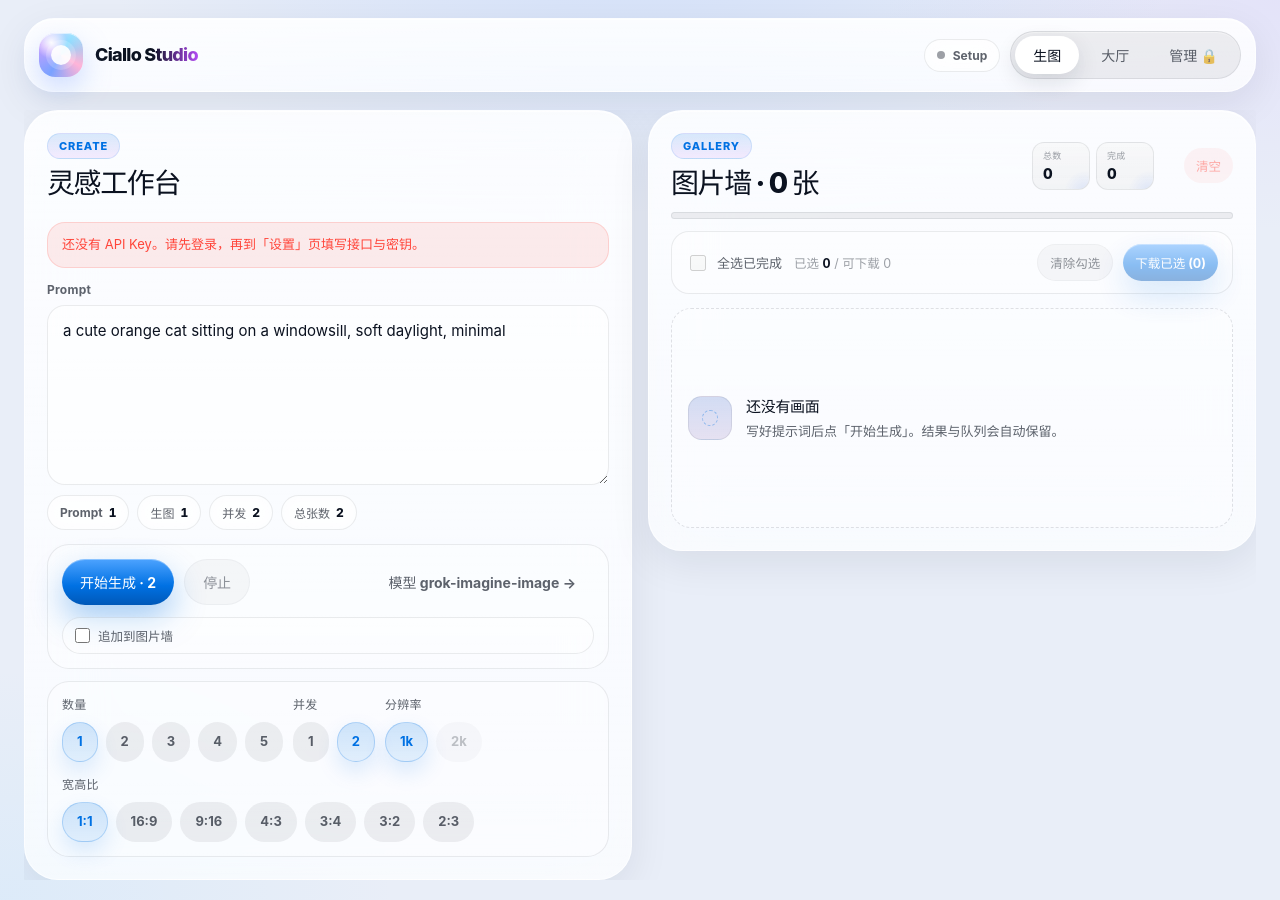
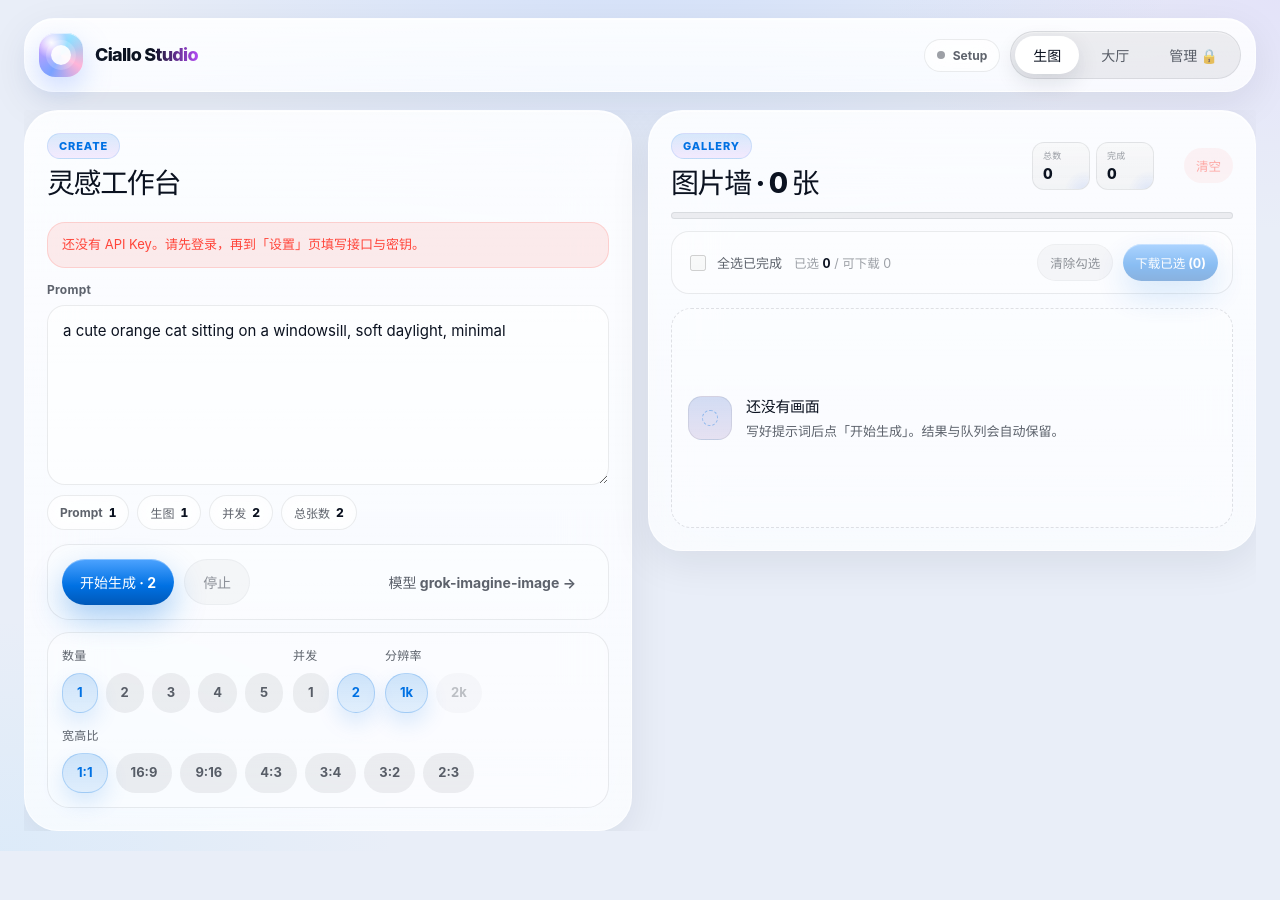
Before and after one commit to MurasameCyan/CialloStudio, a React (Vite) app: page / in a window 1280 px wide. After the commit the page ends 851 px from the top, so only its background shows below. Built offline with nearby package versions, Linux system fonts and the light colour scheme.

Commit message:
ui: remove append-to-gallery toggle from studio
Drop the 追加到图片墙 checkbox; generation stays replace-mode by default.

```diff
--- a/src/components/StudioPage.tsx
+++ b/src/components/StudioPage.tsx
@@ -397,15 +397,6 @@ export function StudioPage({
                 模型 {settings.model || "未选择"} →
               </button>
             </div>
-            <label className="append-toggle" title="关闭后，每次生成只保留本次结果">
-              <input
-                type="checkbox"
-                checked={Boolean(draft.appendResults)}
-                disabled={running}
-                onChange={(e) => setDraft({ appendResults: e.target.checked })}
-              />
-              <span>追加到图片墙</span>
-            </label>
           </div>
 
           <div className="option-block option-block-params">
--- a/src/styles/ios26.css
+++ b/src/styles/ios26.css
@@ -1791,7 +1791,7 @@ a {
   order: 2;
 }
 
-/* 开始生成 + 追加到图片墙 合并卡片（在选项区顶部） */
+/* 开始生成操作卡片（在选项区顶部） */
 .option-block-actions {
   display: grid;
   gap: 12px;
@@ -1807,12 +1807,6 @@ a {
   background: transparent;
 }
 
-.option-block-actions .append-toggle {
-  width: 100%;
-  justify-content: flex-start;
-  box-sizing: border-box;
-}
-
 /* 生图数量 / 并发 / 分辨率 / 宽高比 合并为一张卡片 */
 .option-block-params {
   padding: 14px;
@@ -1902,34 +1896,6 @@ a {
 
   .studio-params-row .segmented {
     width: 100%;
-  }
-}
-
-.append-toggle {
-  display: inline-flex;
-  align-items: center;
-  gap: 8px;
-  font-size: 12.5px;
-  font-weight: 700;
-  color: var(--text-secondary);
-  user-select: none;
-  cursor: pointer;
-  padding: 8px 12px;
-  border-radius: 999px;
-  background: rgba(255, 255, 255, 0.34);
-  border: 1px solid var(--separator);
-}
-
-.append-toggle input {
-  width: 15px;
-  height: 15px;
-  accent-color: var(--accent);
-  margin: 0;
-}
-
-@media (prefers-color-scheme: dark) {
-  .append-toggle {
-    background: rgba(255, 255, 255, 0.04);
   }
 }
 
```
